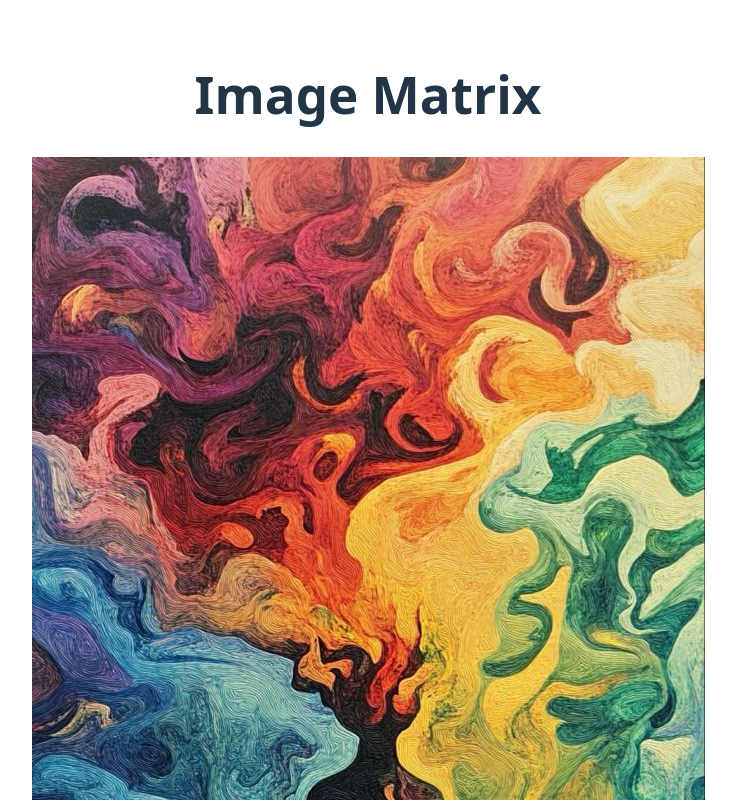
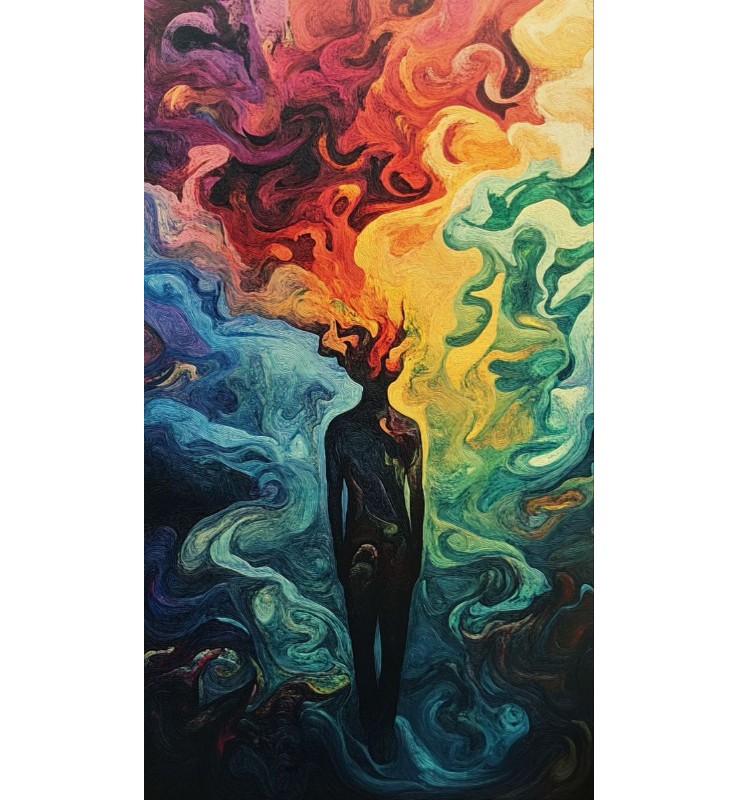
Before and after one commit to hadarskipper/lightson, a React (Vite) app: page / in a window 1280 px wide. Both pictures are taken after a click on the picture 533 px from the left and 380 px from the top of the page. Shown: the top 800 px of the page, without its empty margins (272-1008 px from the left). Built offline with nearby package versions, Linux system fonts and the light colour scheme.

Commit message:
added the image itself zoomin option

```diff
--- a/src/Matrix.css
+++ b/src/Matrix.css
@@ -1,3 +1,8 @@
+.zoomed-img {
+  transition: transform 0.4s cubic-bezier(0.4, 0, 0.2, 1), box-shadow 0.4s cubic-bezier(0.4, 0, 0.2, 1);
+  box-shadow: 0 8px 32px rgba(0,0,0,0.25);
+  border-radius: 12px;
+}
 .matrix {
   display: flex;
   flex-direction: column;
@@ -24,5 +29,38 @@
   justify-content: center;
   box-sizing: border-box;
   overflow: hidden;
-  /* border: 1px solid green;   */
 }
+
+.matrix img {
+  transition: all 0.3s ease-in-out;
+  position: relative;
+  width: auto;
+  height: 80px;
+}
+
+.matrix.zoomed {
+  position: fixed;
+  top: 0;
+  left: 0;
+  right: 0;
+  bottom: 0;
+  background: rgba(0, 0, 0, 0.8);
+  z-index: 1000;
+  transition: background-color 0.3s ease-in-out;
+  display: flex;
+  align-items: center;
+  justify-content: center;
+}
+
+.matrix.zoomed img {
+  position: fixed;
+  height: auto;
+  max-height: 90vh;
+  max-width: 90vw;
+  box-shadow: 0 0 30px rgba(0, 0, 0, 0.5);
+  transition: all 0.3s ease-in-out;
+  transform-origin: top left;
+  transform:
+    translate(calc(var(--start-x) - 50%), calc(var(--start-y) - 50%))
+    scale(var(--scale));
+}
--- a/src/Matrix.tsx
+++ b/src/Matrix.tsx
@@ -1,63 +1,49 @@
 import React, { useState } from 'react';
 import './Matrix.css';
+import Overlay from './Overlay';
 
 interface MatrixProps {
   rows?: number;
   cols?: number;
 }
 
-
 const imageFiles = [
   '1.jpg', '2.jpg', '3.jpg', '4.jpg', '5.jpg',
   '6.jpg', '7.jpg', '8.jpg', '9.jpg', '10.jpg',
 ];
 
-const async_sleep = (ms: number) => new Promise((resolve) => setTimeout(resolve, ms));
-
-function synchronous_sleep(ms: number): void {
-  const start = Date.now();
-  while (Date.now() - start < ms) {
-    // Busy-wait loop
-  }
-}
-
-
-const Matrix: React.FC<MatrixProps> = ({ rows = 3, cols = 3 }) => {
+export const Matrix: React.FC<MatrixProps> = ({ rows = 3, cols = 3 }) => {
   const [widths, setWidths] = useState<{ [key: number]: number }>({});
-  const [zoomedIdx, setZoomedIdx] = useState<number | null>(null);
+  const [overlayStartingPosition, setOverlayStartingPosition] = useState<{ top: number; left: number; width: number; height: number; imageSrc: string; } | null>(null);
 
   const handleImgLoad = (imgIdx: number, e: React.SyntheticEvent<HTMLImageElement>) => {
-    console.log("inside handleImgLoad: " + imgIdx+ ", e: " + e.currentTarget);
-
     const img = e.currentTarget;
     const ratio = img.naturalWidth / img.naturalHeight;
     const width = Math.round(80 * ratio);
-    console.log("image loaded: " + imgIdx+ ", new width: " + width + ", natural width: " + img.naturalWidth);
-    console.log("current widths state: ", widths.toString());
-    // synchronous_sleep (1000);
     setWidths(w => ({ ...w, [imgIdx]: width }));
   };
 
-  const handleImgClick = (imgIdx: number) => {
-    setZoomedIdx(zoomedIdx === imgIdx ? null : imgIdx);
+  const handleImgClick = (_imgIdx: number, e: React.MouseEvent<HTMLImageElement>) => {
+    if (!overlayStartingPosition) {  // Only set position if no overlay is showing
+      const img = e.currentTarget;
+      const rect = img.getBoundingClientRect();
+      setOverlayStartingPosition({
+        top: rect.top,
+        left: rect.left,
+        width: rect.width,
+        height: rect.height,
+        imageSrc: img.src
+      });
+    }
   };
 
-  if (zoomedIdx !== null) {
-    const imgSrc = new URL(`./assets/${imageFiles[zoomedIdx]}`, import.meta.url).href;
-    return (
-      <div className="matrix zoomed" style={{ display: 'flex', alignItems: 'center', justifyContent: 'center', height: '100%' }}>
-        <img
-          src={imgSrc}
-          alt={`img-${zoomedIdx + 1}`}
-          style={{ maxWidth: '100%', maxHeight: '100%', objectFit: 'contain', cursor: 'zoom-out' }}
-          onClick={() => setZoomedIdx(null)}
-        />
-      </div>
-    );
-  }
+  const handleOverlayClose = () => {
+    setOverlayStartingPosition(null);
+  };
 
   return (
     <div className="matrix">
+      <Overlay startingPosition={overlayStartingPosition} onClose={handleOverlayClose} />
       {Array.from({ length: rows }).map((_, rowIdx) => (
         <div className="matrix-row" key={rowIdx}>
           {Array.from({ length: cols }).map((_, colIdx) => {
@@ -66,17 +52,15 @@ const Matrix: React.FC<MatrixProps> = ({ rows = 3, cols = 3 }) => {
               ? new URL(`./assets/${imageFiles[imgIdx]}`, import.meta.url).href
               : null;
             const cellWidth = widths[imgIdx] || 80;
-            console.log(`Rendering cell [${rowIdx}, ${colIdx}] with imgIdx ${imgIdx}, cellWidth: ${cellWidth}`);
-            // synchronous_sleep(1000)
             return (
               <div className="matrix-cell" key={colIdx} style={{ width: cellWidth, flexShrink: 0}}>
                 {imgSrc && (
                   <img
                     src={imgSrc}
                     alt={`img-${imgIdx + 1}`}
-                    style={{ height: '80px', objectFit: 'contain', cursor: 'zoom-in' }}
+                    style={{ height: '80px', objectFit: 'contain', cursor: 'pointer' }}
                     onLoad={e => handleImgLoad(imgIdx, e)}
-                    onClick={() => handleImgClick(imgIdx)}
+                    onClick={e => handleImgClick(imgIdx, e)}
                   />
                 )}
               </div>
@@ -87,5 +71,3 @@ const Matrix: React.FC<MatrixProps> = ({ rows = 3, cols = 3 }) => {
     </div>
   );
 };
-
-export { Matrix };
--- /dev/null
+++ b/src/Overlay.tsx
@@ -0,0 +1,79 @@
+import React, { useEffect, useState } from 'react';
+
+interface OverlayProps {
+  startingPosition: {
+    top: number;
+    left: number;
+    width: number;
+    height: number;
+    imageSrc: string;
+  } | null;
+  onClose: () => void;
+}
+
+const Overlay: React.FC<OverlayProps> = ({ startingPosition, onClose }) => {
+  const [style, setStyle] = useState({});
+
+  useEffect(() => {
+    console.log("Overlay useEffect triggered with startingPosition - top:", startingPosition?.top + ", left: " + startingPosition?.left);
+    if (startingPosition) {
+      // Initial position exactly matching the cell
+      setStyle({
+        position: 'fixed',
+        top: startingPosition.top,
+        left: startingPosition.left,
+        width: startingPosition.width,
+        height: startingPosition.height,
+        zIndex: 1000,
+        // transform: 'scale(1)',  // Explicit initial scale
+        pointerEvents: 'none',  // Prevent interaction during initial placement
+        opacity: 0.5,  // Start visible to see the initial position
+        // transition: 'none'  // Ensure no transition for initial position
+
+      });
+
+      // Add a small delay to ensure the initial position is rendered
+      setTimeout(() => {
+        // Force a reflow to ensure initial styles are applied
+        document.body.offsetHeight;
+
+        const windowWidth = window.innerWidth;
+        const windowHeight = window.innerHeight;
+
+        // Calculate center position
+        const centerX = (windowWidth - startingPosition.width) / 2;
+        const centerY = (windowHeight - startingPosition.height) / 2;
+
+        setStyle(prev => ({
+          ...prev,
+          top: centerY,
+          left: centerX,
+          transform: 'scale(10)',
+          transition: 'all 1s cubic-bezier(0.4, 0, 0.2, 1)',
+          opacity: 1,
+          pointerEvents: 'auto', // Re-enable interaction after animation starts
+          cursor: 'pointer',
+        }));
+      }, 50); // Small delay to ensure initial render
+    }
+  }, [startingPosition]);
+
+  if (!startingPosition) return null;
+
+  return (
+    <div style={style} onClick={onClose}>
+      <img
+        src={startingPosition.imageSrc}
+        alt="Zoomed"
+        style={{
+          width: '100%',
+          height: '100%',
+          objectFit: 'cover',
+          borderRadius: 'inherit'
+        }}
+      />
+    </div>
+  );
+};
+
+export default Overlay;
```
